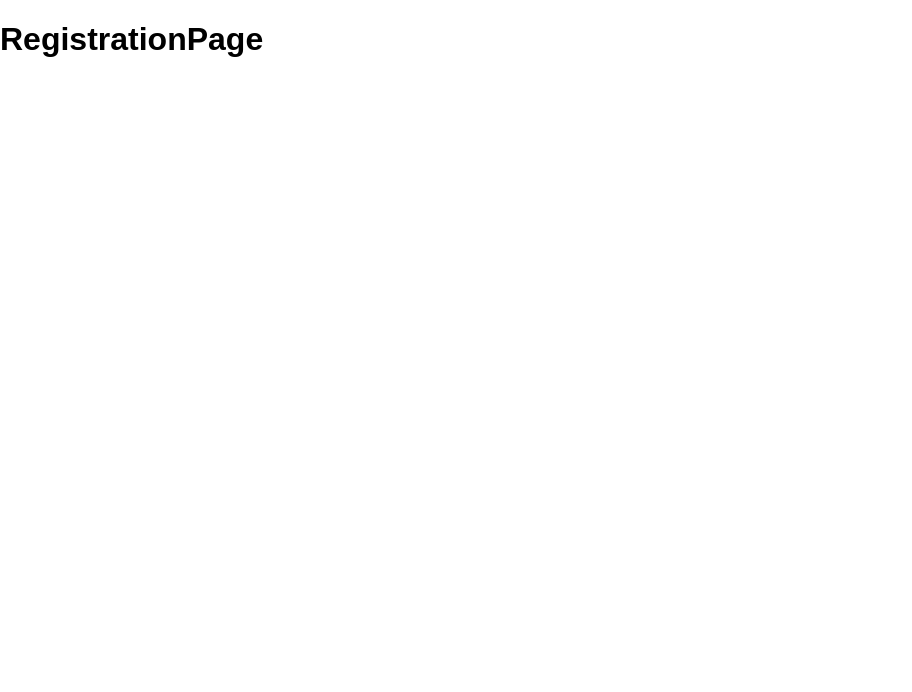
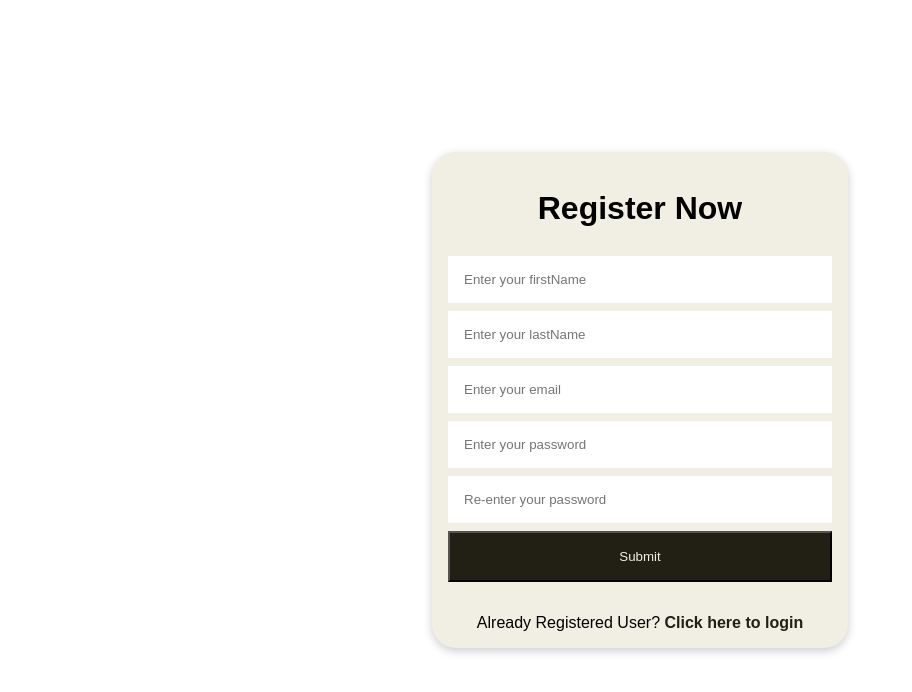
Before and after one commit to Apoorve8055/SoundHive, a React (Create React App) app in the folder client/: page /register in a window 1280 px wide. Shown: the top 692 px of the page, without its empty margins (0-912 px from the left). Built offline with nearby package versions, Linux system fonts and the light colour scheme.

Commit message:
Login & Register Page Created!

```diff
--- a/client/package.json
+++ b/client/package.json
@@ -10,6 +10,7 @@
     "@testing-library/user-event": "^13.5.0",
     "axios": "^1.3.5",
     "firebase": "^9.19.1",
+    "formik": "^2.2.9",
     "react": "^18.2.0",
     "react-dom": "^18.2.0",
     "react-icons": "^4.8.0",
@@ -18,7 +19,8 @@
     "react-spinners": "^0.13.8",
     "sass": "^1.61.0",
     "socket.io-client": "^4.6.1",
-    "web-vitals": "^2.1.4"
+    "web-vitals": "^2.1.4",
+    "yup": "^1.0.2"
   },
   "scripts": {
     "start": "react-scripts start",
--- a/client/src/pages/public/LoginPage/LoginPage.js
+++ b/client/src/pages/public/LoginPage/LoginPage.js
@@ -1,7 +1,70 @@
+import { Formik, Form, Field, ErrorMessage } from "formik";
+import * as Yup from "yup";
+import { useNavigate } from "react-router-dom";
+import "./LoginPage.scss";
+
 const LoginPage = () => {
+  const navigate = useNavigate();
+  const initialValues = {
+    email: "",
+    password: "",
+  };
+
+  const validationSchema = Yup.object({
+    email: Yup.string()
+      .email("Invalid email address")
+      .required("Email is required"),
+    password: Yup.string().required("Password is required"),
+  });
+
+  const handleSubmit = (values, { setSubmitting }) => {
+    console.log(values);
+    setSubmitting(false);
+  };
+
   return (
-    <div>
-      <h1>LoginPage</h1>
+    <div className="container">
+      <div className="Wrapper">
+        <Formik
+          initialValues={initialValues}
+          validationSchema={validationSchema}
+          onSubmit={handleSubmit}
+        >
+          {({ isSubmitting }) => (
+            <Form className="field-group">
+              <div className="center">
+                <h1>Login</h1>
+              </div>
+
+              <Field
+                className="item"
+                type="email"
+                name="email"
+                placeholder="Enter your email"
+              />
+              <ErrorMessage className="label" name="email" />
+
+              <Field
+                className="item"
+                type="password"
+                name="password"
+                placeholder="Enter your password"
+              />
+              <ErrorMessage className="label" name="password" />
+
+              <button type="submit" className="submit" disabled={isSubmitting}>
+                Submit
+              </button>
+            </Form>
+          )}
+        </Formik>
+        <div className="other-group">
+          <div className="center urlLink">
+            New Here?&nbsp;
+            <div onClick={() => navigate("/register")}>Create an account</div>
+          </div>
+        </div>
+      </div>
     </div>
   );
 };
--- a/client/src/pages/public/LoginPage/LoginPage.scss
+++ b/client/src/pages/public/LoginPage/LoginPage.scss
@@ -0,0 +1,55 @@
+@import "../../../utils/colors/colors";
+@import "../../../utils/mixins/mediaQueries.scss";
+
+.container {
+  width: 100vw;
+  height: 100vh;
+  display: flex;
+  justify-content: center;
+  align-items: center;
+  background-color: #fff;
+
+  .Wrapper {
+    display: flex;
+    flex-direction: column;
+    box-shadow: 0 3px 10px rgba(0, 0, 0, 0.2);
+    border-radius: 24px;
+    background-color: $secondary-color;
+    .field-group {
+      width: calc(100vw - 20vw);
+      display: flex;
+      flex-direction: column;
+      gap: 8px;
+      margin: 1rem;
+      .item {
+        padding: 1rem;
+        border: none;
+      }
+      .submit {
+        background-color: $primary-color;
+        color: $secondary-color;
+        padding: 1rem;
+      }
+
+      @include lg {
+        width: calc(100vw - 70vw);
+      }
+    }
+    .other-group {
+      .urlLink {
+        padding: 1rem;
+        div {
+          color: $primary-color;
+          cursor: pointer;
+          font-weight: bold;
+        }
+      }
+    }
+  }
+}
+
+.center {
+  display: flex;
+  justify-content: center;
+  align-items: center;
+}
--- a/client/src/pages/public/RegistrationPage/RegistrationPage.js
+++ b/client/src/pages/public/RegistrationPage/RegistrationPage.js
@@ -1,7 +1,119 @@
+import { ErrorMessage, Formik } from "formik";
+import * as Yup from "yup";
+import "./RegistrationPage.scss";
+import { useNavigate } from "react-router-dom";
 const RegistrationPage = () => {
+  const navigate = useNavigate();
+  const initialValues = {
+    firstName: "",
+    lastName: "",
+    email: "",
+    password: "",
+    passwordConfirmation: "",
+  };
+
+  const validationSchema = Yup.object({
+    firstName: Yup.string().required("First name is required"),
+    lastName: Yup.string().required("Last name is required"),
+    email: Yup.string()
+      .email("Invalid email address")
+      .required("Email is required"),
+    password: Yup.string().required("Password is required"),
+    passwordConfirmation: Yup.string().oneOf(
+      [Yup.ref("password"), null],
+      "Passwords must match"
+    ),
+  });
+
   return (
-    <div>
-      <h1>RegistrationPage</h1>
+    <div className="register-page-container">
+      <div className="Wrapper center">
+        <Formik
+          initialValues={initialValues}
+          validationSchema={validationSchema}
+          onSubmit={(values, { setSubmitting }) => {
+            console.log(values);
+            setSubmitting(false);
+          }}
+        >
+          {({
+            values,
+            errors,
+            touched,
+            handleChange,
+            handleBlur,
+            handleSubmit,
+            isSubmitting,
+          }) => (
+            <form onSubmit={handleSubmit} className="field-group">
+              <div className="center">
+                <h1>Register Now </h1>
+              </div>
+
+              <input
+                type="text"
+                className="item"
+                name="firstName"
+                onChange={handleChange}
+                onBlur={handleBlur}
+                value={values.firstName}
+                placeholder={`Enter your firstName`}
+              />
+              <ErrorMessage className="label" name="firstName" />
+              <input
+                type="text"
+                name="lastName"
+                className="item"
+                onChange={handleChange}
+                onBlur={handleBlur}
+                value={values.lastName}
+                placeholder="Enter your lastName"
+              />
+              <ErrorMessage className="label" name="lastName" />
+              <input
+                className="item"
+                type="email"
+                name="email"
+                onChange={handleChange}
+                onBlur={handleBlur}
+                value={values.email}
+                placeholder="Enter your email"
+              />
+              <ErrorMessage className="label" name="email" />
+              <input
+                className="item"
+                type="password"
+                name="password"
+                onChange={handleChange}
+                onBlur={handleBlur}
+                value={values.password}
+                placeholder="Enter your password"
+              />
+              <ErrorMessage className="label" name="password" />
+              <input
+                className="item"
+                type="password"
+                name="passwordConfirmation"
+                onChange={handleChange}
+                onBlur={handleBlur}
+                value={values.passwordConfirmation}
+                placeholder="Re-enter your password"
+              />
+              <ErrorMessage className="label" name="passwordConfirmation" />
+
+              <button type="submit" className="submit">
+                Submit
+              </button>
+            </form>
+          )}
+        </Formik>
+        <div className="other-group ">
+          <div className="center urlLink">
+            Already Registered User?&nbsp;
+            <div onClick={() => navigate("/login")}>Click here to login</div>
+          </div>
+        </div>
+      </div>
     </div>
   );
 };
--- a/client/src/pages/public/RegistrationPage/RegistrationPage.scss
+++ b/client/src/pages/public/RegistrationPage/RegistrationPage.scss
@@ -0,0 +1,55 @@
+@import "../../../utils/colors/colors";
+@import "../../../utils/mixins/mediaQueries.scss";
+
+.register-page-container {
+  width: 100vw;
+  height: 100vh;
+  display: flex;
+  justify-content: center;
+  align-items: center;
+  background-color: #fff;
+
+  .Wrapper {
+    display: flex;
+    flex-direction: column;
+    box-shadow: 0 3px 10px rgba(0, 0, 0, 0.2);
+    border-radius: 24px;
+    background-color: $secondary-color;
+    .field-group {
+      width: calc(100vw - 20vw);
+      display: flex;
+      flex-direction: column;
+      gap: 8px;
+      margin: 1rem;
+      .item {
+        padding: 1rem;
+        border: none;
+      }
+      .submit {
+        background-color: $primary-color;
+        color: $secondary-color;
+        padding: 1rem;
+      }
+
+      @include lg {
+        width: calc(100vw - 70vw);
+      }
+    }
+    .other-group {
+      .urlLink {
+        padding: 1rem;
+        div {
+          color: $primary-color;
+          cursor: pointer;
+          font-weight: bold;
+        }
+      }
+    }
+  }
+}
+
+.center {
+  display: flex;
+  justify-content: center;
+  align-items: center;
+}
```
Also changed, not shown: 1 other file (tests, documents, lock files or other folders).
